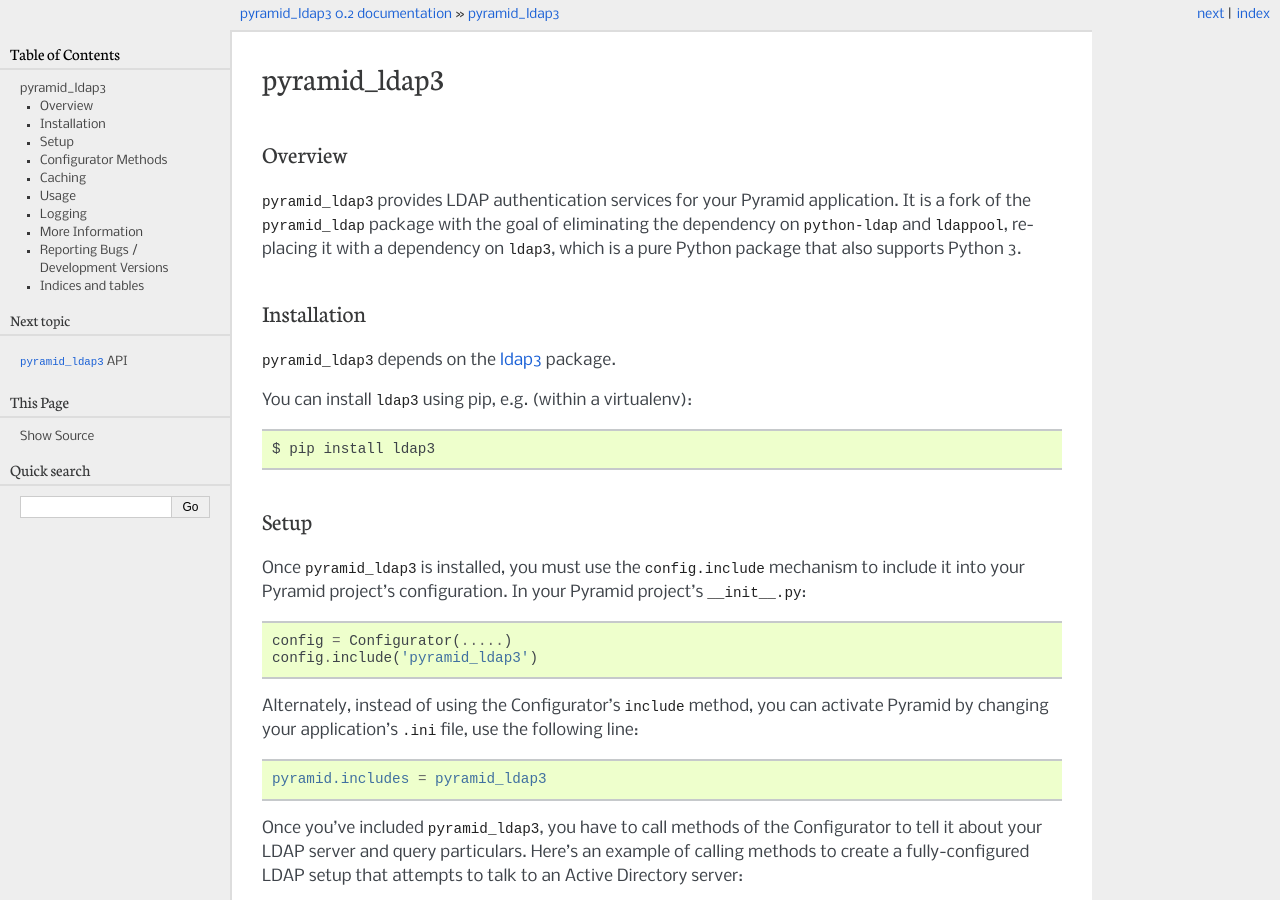
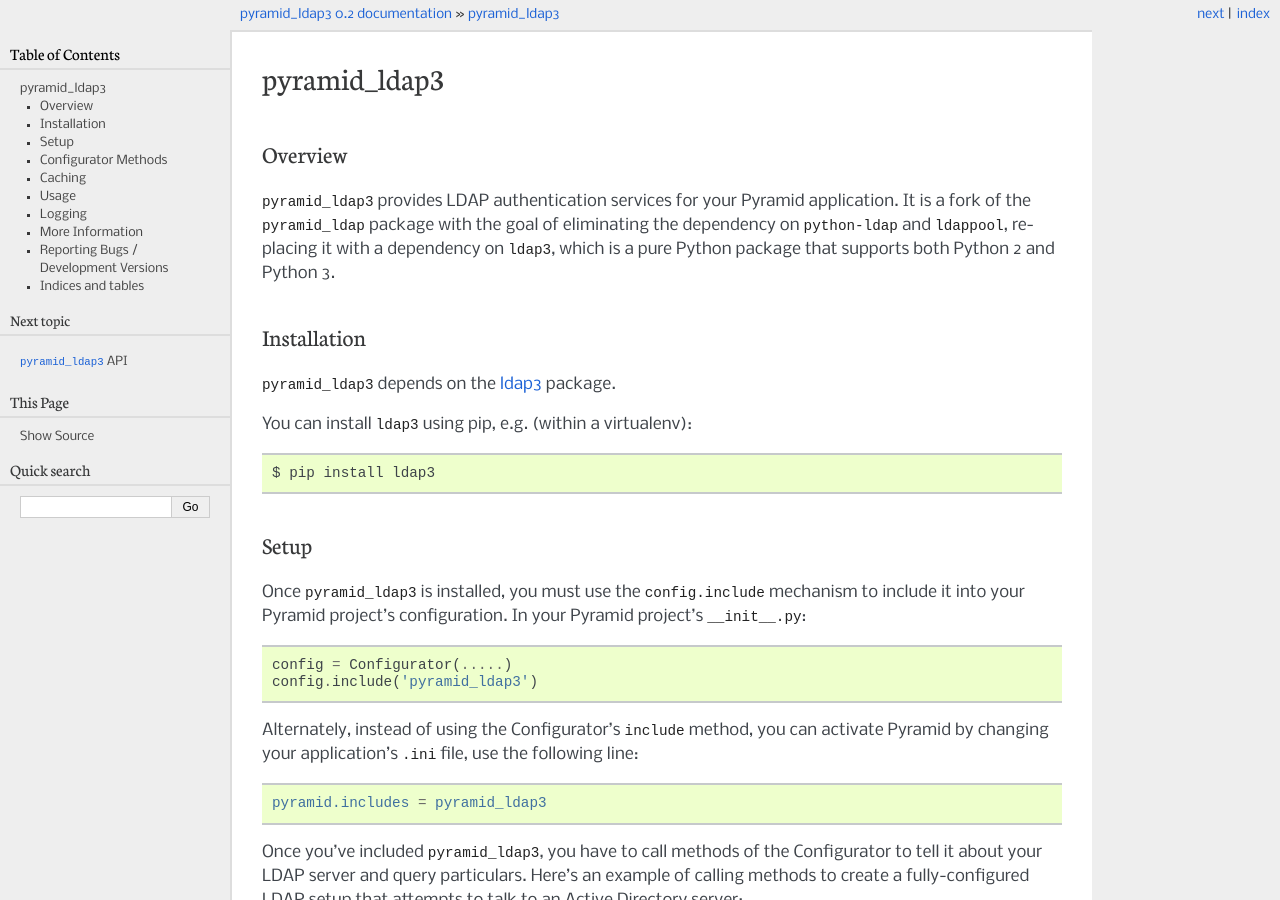
Before and after one commit to Cito/pyramid_ldap3, a Sphinx documentation site: the page built from docs/index.rst, in a window 1280 px wide and 900 px high. Built offline with Sphinx 7.4.7, drawn with Linux system fonts in a browser that asks for light colours.

Commit message:
Make documentation a bit clearer regarding Python 2

```diff
--- a/README.rst
+++ b/README.rst
@@ -5,7 +5,7 @@
 application.  It is a fork of the ``pyramid_ldap`` package with the goal
 of eliminating the dependency on ``python-ldap`` and ``ldappool``,
 replacing it with a dependency on ``ldap3``, which is a pure Python package
-that also supports Python 3.
+that supports both Python 2 and Python 3.
 
 See the documentation at
 http://pyramid-ldap3.readthedocs.org/en/latest/
--- a/docs/index.rst
+++ b/docs/index.rst
@@ -9,7 +9,7 @@
 application.  It is a fork of the ``pyramid_ldap`` package with the goal
 of eliminating the dependency on ``python-ldap`` and ``ldappool``,
 replacing it with a dependency on ``ldap3``, which is a pure Python package
-that also supports Python 3.
+that supports both Python 2 and Python 3.
 
 
 Installation
--- a/setup.py
+++ b/setup.py
@@ -22,11 +22,14 @@
     classifiers=[
         "Programming Language :: Python",
         "Framework :: Pylons",
+        "Programming Language :: Python :: 2",
         "Programming Language :: Python :: 2.6",
         "Programming Language :: Python :: 2.7",
+        "Programming Language :: Python :: 3",
         "Programming Language :: Python :: 3.3",
         "Programming Language :: Python :: 3.4",
         "Programming Language :: Python :: 3.5",
+        'Topic :: Software Development :: Libraries :: Python Modules',
         "Topic :: System :: Systems Administration"
             " :: Authentication/Directory :: LDAP",
         "License :: Repoze Public License"],
```
